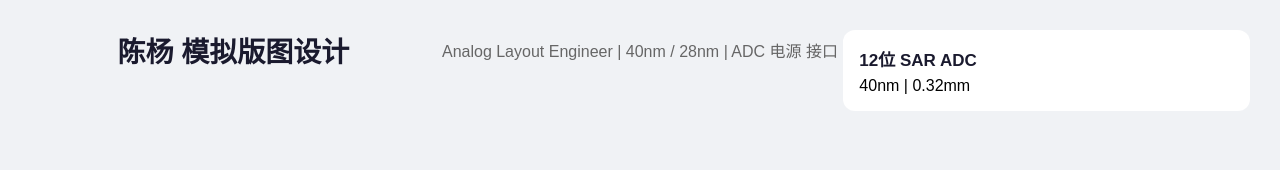
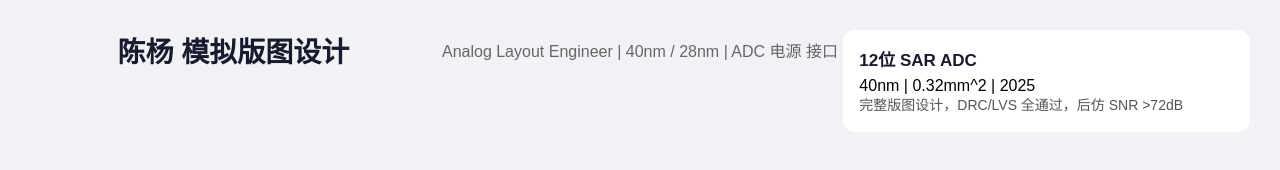
Before and after one commit to chenyang0123/chenyang0123.github.io, a plain HTML site: page index.html in a window 1280 px wide. Drawn offline with Linux system fonts and the light colour scheme.

Commit message:
Update index.html

```diff
--- a/index.html
+++ b/index.html
@@ -32,7 +32,13 @@
           <img src="images/project1.png" alt="项目预览" onerror="this.style.display='none'">
           <div class="info">
             <h3>12位 SAR ADC</h3>
-            <div class="tags">40nm | 0.32mm
+            <div class="tags">40nm | 0.32mm^2 | 2025</div>
+            <p>完整版图设计，DRC/LVS 全通过，后仿 SNR >72dB</p>
+          </div>
+        </div>
+        <!-- ====== 作品卡片结束 ====== -->
 
+        <!-- ====== 再复制粘贴上面的卡片，修改内容即可添加更多作品 ====== -->
+      </div>
   </body>
 </html>
```
